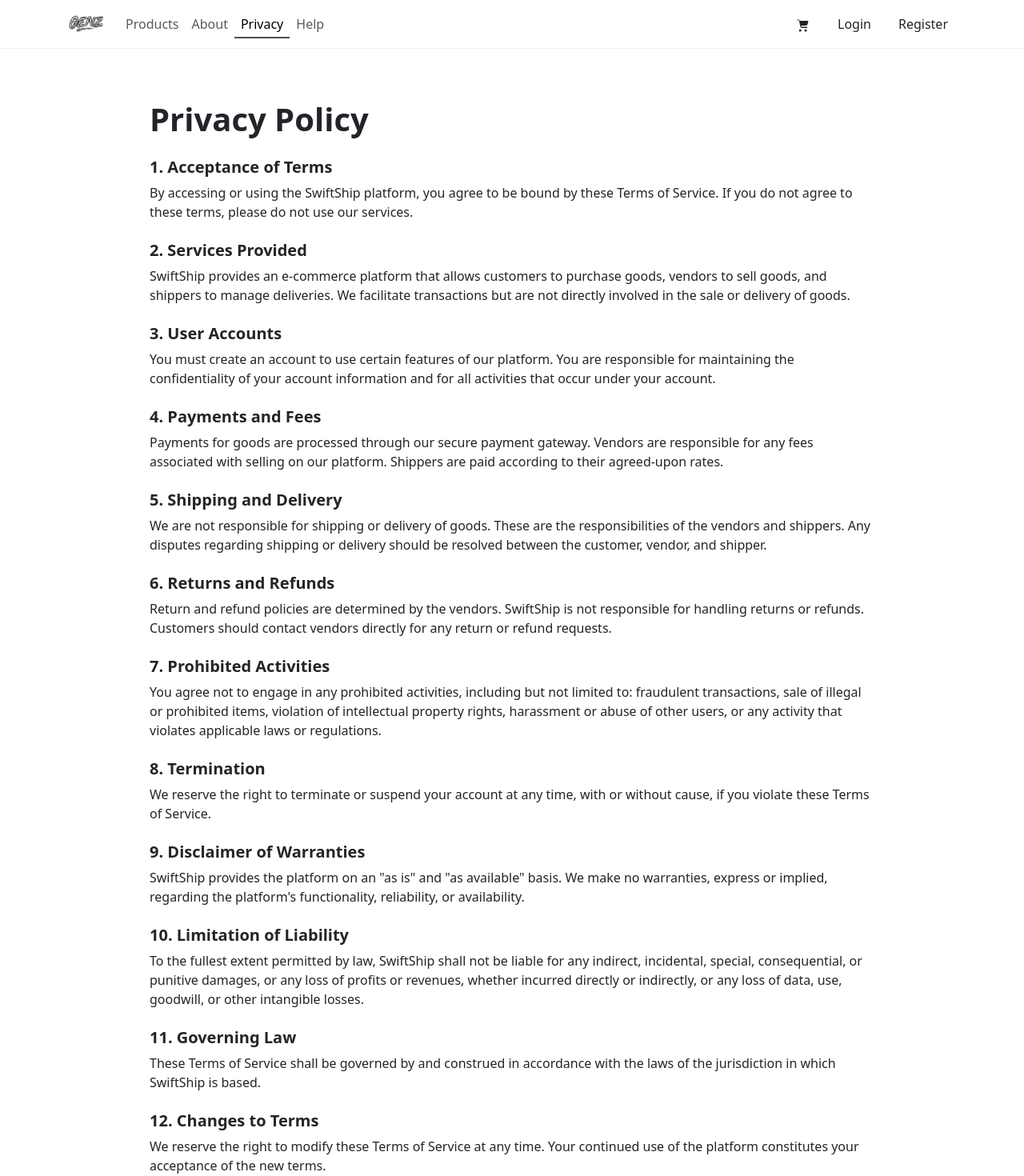
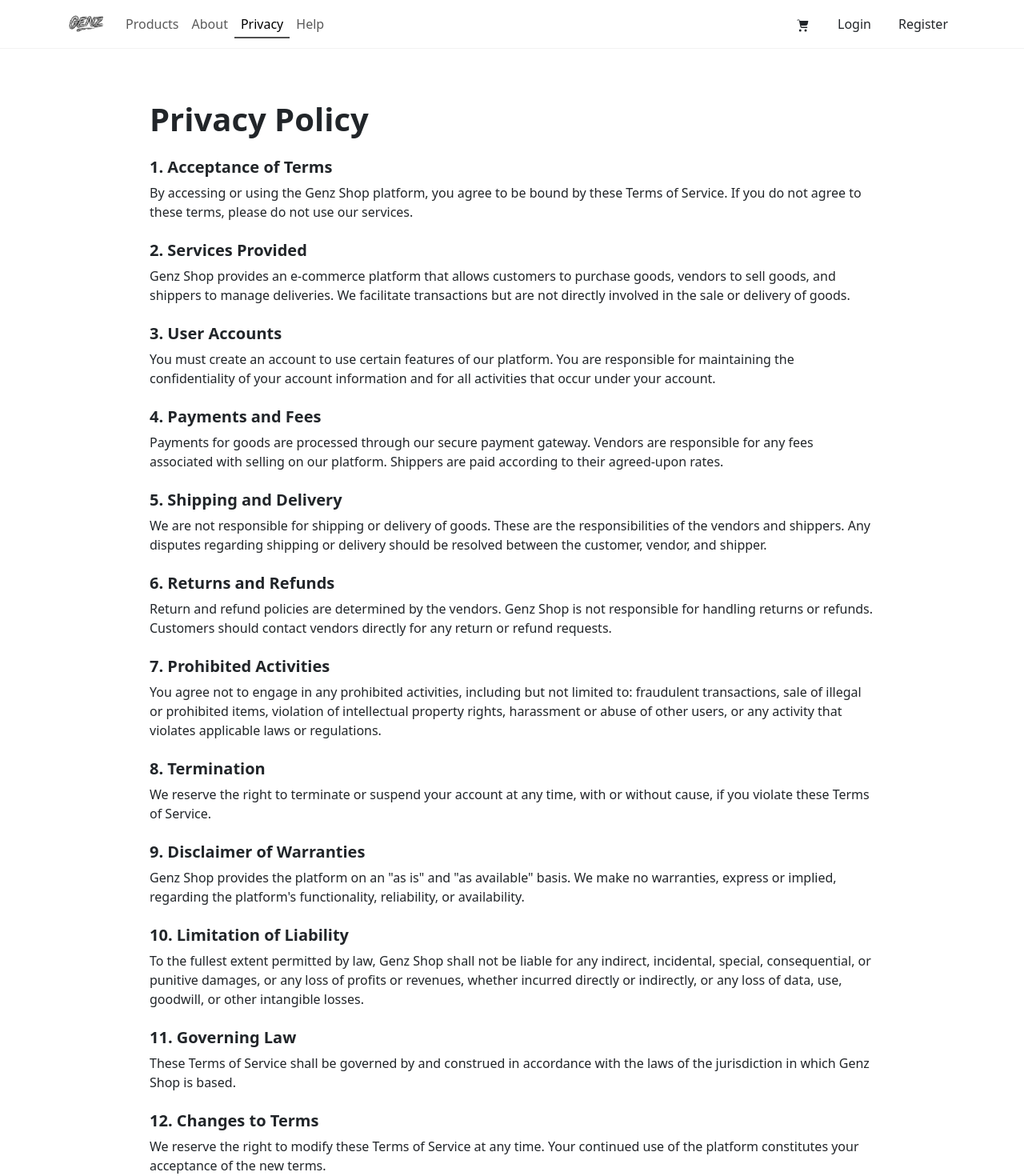
Before and after one commit to Tin0709/Full-Stack-Group-Project, a React (Vite) app in the folder ecommerce-platform-2025/frontend/: page /privacy in a window 1280 px wide. Shown: the top 1470 px of the page at 80% size. Built offline with nearby package versions, Linux system fonts and the light colour scheme; no server answers.

Commit message:
update a fews thing

```diff
--- a/ecommerce-platform-2025/frontend/src/pages/Home.jsx
+++ b/ecommerce-platform-2025/frontend/src/pages/Home.jsx
@@ -144,7 +144,10 @@ export default function Home() {
                   <Link to="/products" className="btn btn-danger btn-lg px-4">
                     Shop Now
                   </Link>
-                  <Link to="/vendor/add" className="btn btn-light btn-lg px-4">
+                  <Link
+                    to="/vendor/products/new"
+                    className="btn btn-light btn-lg px-4"
+                  >
                     Sell with Us
                   </Link>
                 </div>
--- a/ecommerce-platform-2025/frontend/src/pages/Privacy.jsx
+++ b/ecommerce-platform-2025/frontend/src/pages/Privacy.jsx
@@ -11,7 +11,7 @@ import "./styles/privacy.css";
 export default function Privacy() {
   useEffect(() => {
     window.scrollTo(0, 0);
-    document.title = "SwiftShip • Privacy Policy";
+    document.title = "Genz Shop • Privacy Policy";
   }, []);
 
   return (
@@ -23,7 +23,7 @@ export default function Privacy() {
           <section>
             <h3 className="h5 fw-bold">1. Acceptance of Terms</h3>
             <p>
-              By accessing or using the SwiftShip platform, you agree to be
+              By accessing or using the Genz Shop platform, you agree to be
               bound by these Terms of Service. If you do not agree to these
               terms, please do not use our services.
             </p>
@@ -32,7 +32,7 @@ export default function Privacy() {
           <section>
             <h3 className="h5 fw-bold">2. Services Provided</h3>
             <p>
-              SwiftShip provides an e-commerce platform that allows customers to
+              Genz Shop provides an e-commerce platform that allows customers to
               purchase goods, vendors to sell goods, and shippers to manage
               deliveries. We facilitate transactions but are not directly
               involved in the sale or delivery of goods.
@@ -72,10 +72,9 @@ export default function Privacy() {
           <section>
             <h3 className="h5 fw-bold">6. Returns and Refunds</h3>
             <p>
-              Return and refund policies are determined by the vendors.
-              SwiftShip is not responsible for handling returns or refunds.
-              Customers should contact vendors directly for any return or refund
-              requests.
+              Return and refund policies are determined by the vendors. Genz
+              Shop is not responsible for handling returns or refunds. Customers
+              should contact vendors directly for any return or refund requests.
             </p>
           </section>
 
@@ -102,7 +101,7 @@ export default function Privacy() {
           <section>
             <h3 className="h5 fw-bold">9. Disclaimer of Warranties</h3>
             <p>
-              SwiftShip provides the platform on an "as is" and "as available"
+              Genz Shop provides the platform on an "as is" and "as available"
               basis. We make no warranties, express or implied, regarding the
               platform's functionality, reliability, or availability.
             </p>
@@ -111,7 +110,7 @@ export default function Privacy() {
           <section>
             <h3 className="h5 fw-bold">10. Limitation of Liability</h3>
             <p>
-              To the fullest extent permitted by law, SwiftShip shall not be
+              To the fullest extent permitted by law, Genz Shop shall not be
               liable for any indirect, incidental, special, consequential, or
               punitive damages, or any loss of profits or revenues, whether
               incurred directly or indirectly, or any loss of data, use,
@@ -123,7 +122,7 @@ export default function Privacy() {
             <h3 className="h5 fw-bold">11. Governing Law</h3>
             <p>
               These Terms of Service shall be governed by and construed in
-              accordance with the laws of the jurisdiction in which SwiftShip is
+              accordance with the laws of the jurisdiction in which Genz Shop is
               based.
             </p>
           </section>
@@ -142,7 +141,7 @@ export default function Privacy() {
             <p>
               If you have any questions about these Terms of Service, please
               contact us at{" "}
-              <a href="mailto:support@swiftship.com">support@genz.com</a>.
+              <a href="mailto:support@GenzShop.com">support@genz.com</a>.
             </p>
           </section>
         </div>
```
Also changed, not shown: 1 other file (tests, documents, lock files or other folders).
